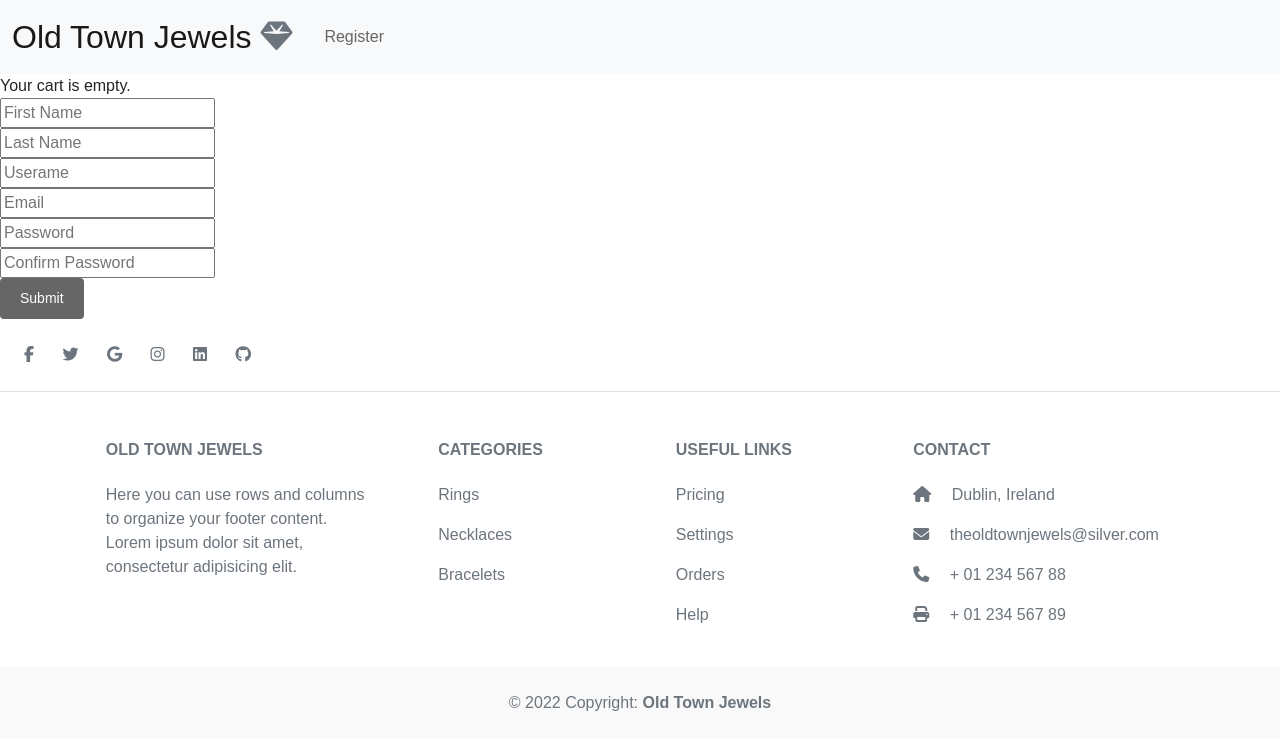
After one commit to Code-Institute-Submissions/old-town-jewels, a Django app: page /accounts/register in a window 1280 px wide. The commit adds this page. Shown: the top 750 px of the page. Run offline with Django 4.2, Linux system fonts and the light colour scheme; parts of the project's set-up code (start-up, migrations or seed data) failed here and were passed over; some libraries are stand-ins or nearby versions; some web fonts are replaced.

Commit message:
create registration form

```diff
--- a/myshop/accounts/urls.py
+++ b/myshop/accounts/urls.py
@@ -1,4 +1,4 @@
-from django.urls import Path
+from django.urls import path
 from . import views
 urlpatterns = [path("register", views.register, name="register")
                ]
--- a/myshop/accounts/views.py
+++ b/myshop/accounts/views.py
@@ -1 +1,4 @@
 from django.shortcuts import render
+
+def register(request):
+    return render(request, 'register.html')
--- /dev/null
+++ b/myshop/shop/templates/register.html
@@ -0,0 +1,17 @@
+{% extends "shop/base.html" %}
+{% load static %}
+{% block content %}
+<form action="register" method="post">
+    {% csrf_token %}
+
+    <input type="text" name="first_name" placeholder="First Name"> <br>
+    <input type="text" name="last_name" placeholder="Last Name"> <br>
+    <input type="text" name="username" placeholder="Userame"> <br>
+    <input type="email" name="email" placeholder="Email"> <br>
+    <input type="password" name="password1" placeholder="Password"> <br>
+    <input type="password" name="password2" placeholder="Confirm Password"> <br>
+    <input type="submit">
+
+</form>
+
+{% endblock %}
--- a/myshop/shop/templates/shop/base.html
+++ b/myshop/shop/templates/shop/base.html
@@ -26,7 +26,7 @@
         aria-controls="navbarNav" aria-expanded="false" aria-label="Toggle navigation">
         <span class="navbar-toggler-icon"></span>
       </button>
-      <a href="">Log in</a>
+      <a href="accounts/register">Register</a>
       <div class="collapse navbar-collapse" id="navbarNav">
       </div>
     </div>
```
